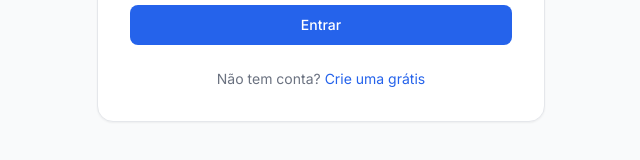
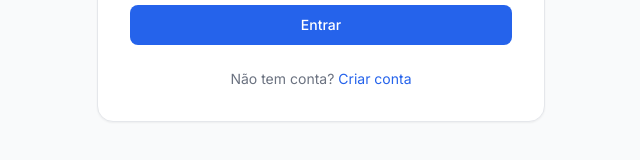
Before and after one commit to anthonytribeiro587/agelya, a Next.js app: page /login in a window 1280 px wide. Shown: the part 519-679 px from the top of the page, without its empty margins (319-959 px from the left). Built offline with nearby package versions, Linux system fonts and the light colour scheme; no server answers.

Commit message:
chore: remove free-plan language from login

```diff
--- a/app/(auth)/login/page.tsx
+++ b/app/(auth)/login/page.tsx
@@ -87,7 +87,7 @@
 
       <p className="text-sm text-gray-500 text-center mt-6">
         {t('noAccount')}{' '}
-        <Link href="/register" className="text-blue-600 hover:underline">{t('createAccount')}</Link>
+        <Link href="/register" className="text-blue-600 hover:underline">Criar conta</Link>
       </p>
     </div>
   )
```
